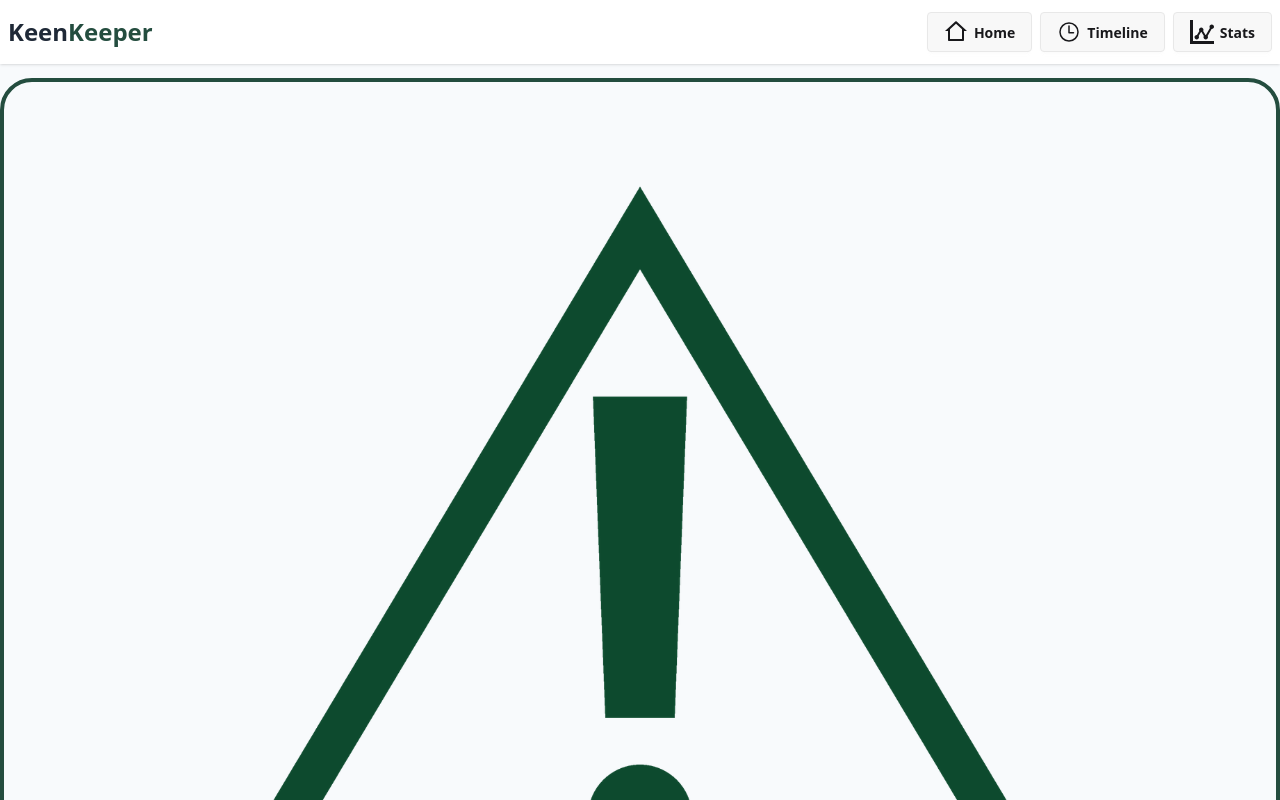
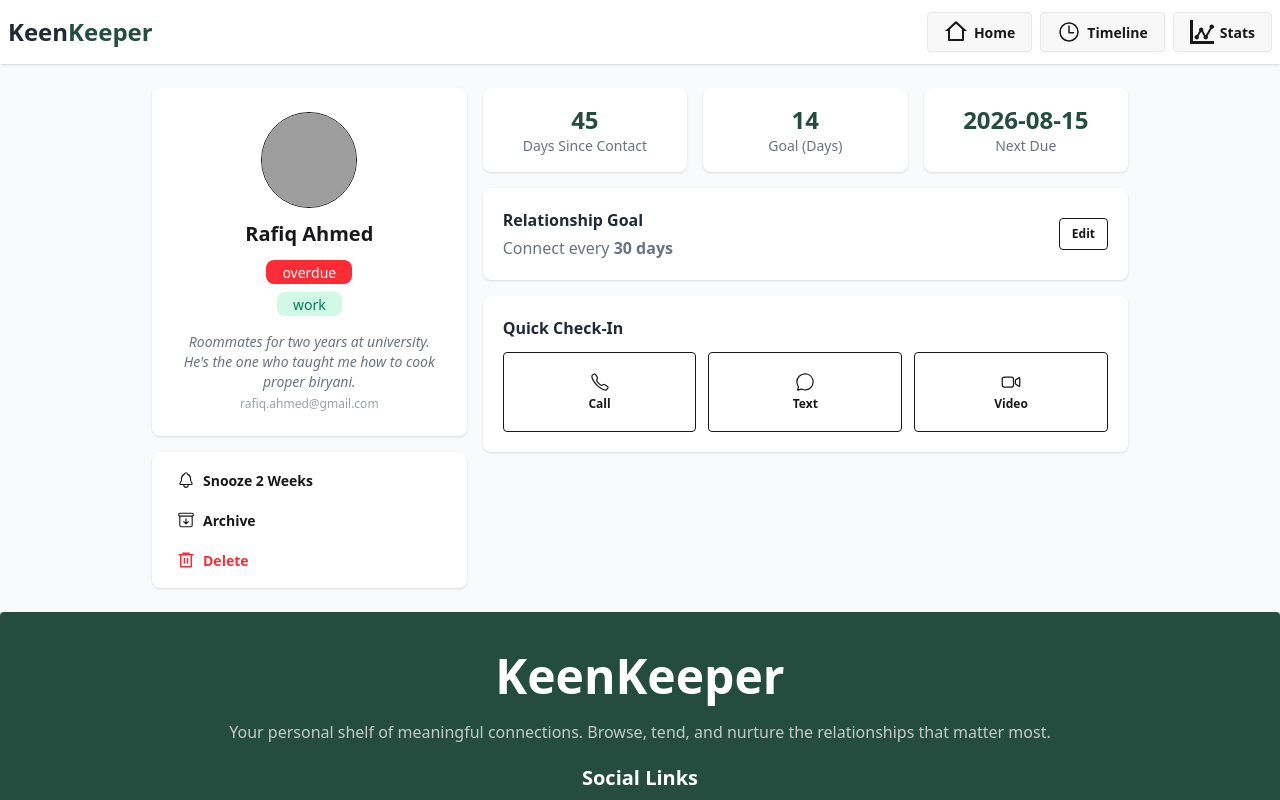
Before and after one commit to SAHIDUL-ISLAM/KeenKeeper, a Next.js app: page /card/1 in a window 1280 px wide. Before the commit this address had no page. Shown: the top 800 px of the page. Built offline with nearby package versions, Linux system fonts and the light colour scheme; grey boxes are pictures that could not be loaded.

Commit message:
some design fixed and single card details added

```diff
--- /dev/null
+++ b/src/app/card/[cardid]/page.jsx
@@ -0,0 +1,111 @@
+import React from 'react';
+import friends from '../../../../public/friends.json';
+import Image from 'next/image';
+import { IoArchiveOutline, IoCallOutline, IoChatbubbleOutline, IoNotificationsOutline, IoVideocamOutline } from 'react-icons/io5';
+import { RiDeleteBin6Line } from 'react-icons/ri';
+
+const cardpage = async ({ params }) => {
+    const { cardid } = await params;
+
+    const person = friends.find((f) => String(f.id) === cardid);
+
+    if (!person) {
+        return (
+            <div className="text-center py-20">
+                <h2 className="text-2xl font-bold text-[#244D3F]">Friend not found</h2>
+            </div>
+        );
+    }
+
+    return (
+<div className="max-w-5xl mx-auto p-6 grid grid-cols-1 md:grid-cols-3 gap-4">
+
+            <div className="md:col-span-1 flex flex-col gap-4">
+                <div className="card bg-base-100 shadow-sm items-center text-center p-6">
+                    <div className="w-24 h-24 rounded-full overflow-hidden border">
+                        <Image
+                            src={person.picture}
+                            height={96}
+                            width={96}
+                            alt={person.name}
+                            className="object-cover w-full h-full"
+                        />
+                    </div>
+                    <h2 className="text-xl font-bold mt-3">{person.name}</h2>
+
+                    <span className="badge bg-red-500 text-white border-none px-4 py-3 mt-3">
+                        {person.status}
+                    </span>
+                    <span className="badge bg-emerald-100 text-emerald-700 border-none px-4 py-3 mt-2">
+                        {person.tags}
+                    </span>
+
+                    <p className="text-gray-500 italic text-sm mt-4">{person.bio}</p>
+                    <p className="text-gray-400 text-xs mt-1">{person.email}</p>
+                </div>
+
+                <div className="card bg-base-100 shadow-sm p-2">
+                    <button className="btn btn-ghost justify-start gap-2 w-full">
+                        <IoNotificationsOutline className="text-lg" /> Snooze 2 Weeks
+                    </button>
+                    <button className="btn btn-ghost justify-start gap-2 w-full">
+                        <IoArchiveOutline className="text-lg" /> Archive
+                    </button>
+                    <button className="btn btn-ghost justify-start gap-2 w-full text-red-500">
+                        <RiDeleteBin6Line className="text-lg" /> Delete
+                    </button>
+                </div>
+            </div>
+
+
+            <div className="md:col-span-2 flex flex-col gap-4">
+
+                <div className="grid grid-col-2 sm:grid-cols-3 gap-4">
+                    <div className="card bg-base-100 shadow-sm items-center text-center p-4">
+                        <h3 className="text-2xl font-bold text-[#244D3F]">{person.days_since_contact}</h3>
+                        <p className="text-gray-500 text-sm">Days Since Contact</p>
+                    </div>
+                    <div className="card bg-base-100 shadow-sm items-center text-center p-4">
+                        <h3 className="text-2xl font-bold text-[#244D3F]">{person.goal}</h3>
+                        <p className="text-gray-500 text-sm">Goal (Days)</p>
+                    </div>
+                    <div className="card bg-base-100 shadow-sm items-center text-center p-4">
+                        <h3 className="text-2xl font-bold text-[#244D3F]">{person.next_due_date}</h3>
+                        <p className="text-gray-500 text-sm">Next Due</p>
+                    </div>
+                </div>
+
+
+                <div className="card bg-base-100 shadow-sm p-5 flex-row justify-between items-center">
+                    <div>
+                        <h3 className="font-bold text-[#1F2937]">Relationship Goal</h3>
+                        <p className="text-gray-500 mt-1">
+                            Connect every <span className="font-bold">30 days</span>
+                        </p>
+                    </div>
+                    <button className="btn btn-outline btn-sm">Edit</button>
+                </div>
+
+                <div className="card bg-base-100 shadow-sm p-5">
+                    <h3 className="font-bold text-[#1F2937] mb-3">Quick Check-In</h3>
+                    <div className="grid grid-cols-3 gap-3">
+                        <button className="btn btn-outline flex-col h-20 gap-1">
+                            <IoCallOutline className="text-xl" />
+                            <span className="text-xs">Call</span>
+                        </button>
+                        <button className="btn btn-outline flex-col h-20 gap-1">
+                            <IoChatbubbleOutline className="text-xl" />
+                            <span className="text-xs">Text</span>
+                        </button>
+                        <button className="btn btn-outline flex-col h-20 gap-1">
+                            <IoVideocamOutline className="text-xl" />
+                            <span className="text-xs">Video</span>
+                        </button>
+                    </div>
+                </div>
+            </div>
+        </div>
+    );
+};
+
+export default cardpage;
--- /dev/null
+++ b/src/app/card/page.jsx
@@ -0,0 +1,18 @@
+import React from 'react';
+import Link from 'next/link';
+import friends from '../../../public/friends.json';
+import FriendsCard from '@/components/FriendsCard';
+
+const cardpage = () => {
+    return (
+        <div className='grid grid-cols-1 sm:grid-cols-2 md:grid-cols-3 lg:grid-cols-4 gap-3.5 px-4 py-3.5'>
+            {friends.map((person) => (
+                <Link key={person.id} href={`/card/${person.id}`}>
+                    <FriendsCard person={person} />
+                </Link>
+            ))}
+        </div>
+    );
+};
+
+export default cardpage;
--- a/src/components/Banner.jsx
+++ b/src/components/Banner.jsx
@@ -1,7 +1,7 @@
 import Link from 'next/link';
 import React from 'react';
 
-const Banner = () => {
+const Banner = async() => {
     return (
         <div className='flex flex-col justify-center items-center px-4 pt-10 sm:pt-15 text-center border-[#97959540] mx-3.5 border-b-2'>
             <h1 className='text-3xl sm:text-4xl md:text-5xl font-bold text-[#244D3F] max-w-3xl'>
--- a/src/components/Footer.jsx
+++ b/src/components/Footer.jsx
@@ -15,9 +15,9 @@ const Footer = () => {
             <nav>
                 <h2 className='text-lg sm:text-xl font-semibold pb-2.5'>Social Links</h2>
                 <div className="grid grid-flow-col justify-center items-center gap-4">
-                <Link href={"/instagram"} className='bg-white p-2.5 rounded-full w-10 h-10 text-black border rounded-3xl flex items-center justify-center'><FaInstagram /></Link>
-                <Link href={"/facebook"}  className='bg-white p-2.5rounded-full w-10 h-10 text-black border rounded-3xl flex items-center justify-center'><CiFacebook /></Link>
-                <Link href={"/twitter"}  className='bg-white p-2.5rounded-full w-10 h-10 text-black border rounded-3xl flex items-center justify-center'><FaXTwitter /></Link>
+                <Link href={"/instagram"} className='bg-white p-2.5 rounded-full w-10 h-10 text-black border-white rounded-3xl flex items-center justify-center'><FaInstagram /></Link>
+                <Link href={"/facebook"}  className='bg-white p-2.5rounded-full w-10 h-10 text-black border-white rounded-3xl flex items-center justify-center'><CiFacebook /></Link>
+                <Link href={"/twitter"}  className='bg-white p-2.5rounded-full w-10 h-10 text-black border-white rounded-3xl flex items-center justify-center'><FaXTwitter /></Link>
                 </div>
             </nav>
             <div className="sm:flex justify-between items-center w-full border-t-2 border-[#97959540] text-[gray] pt-3">
--- a/src/components/FriendsCard.jsx
+++ b/src/components/FriendsCard.jsx
@@ -1,8 +1,10 @@
 import Image from "next/image";
+import Link from "next/link";
 
 const FriendsCard = ({person}) => {
     return (
         <div className=''>
+            <Link href={`/card/${person.id}`}>
             <div className="card bg-base-100 shadow-sm items-center text-center p-6">
                 <figure className="w-24 h-24 rounded-full overflow-hidden border">
                     <Image src={person.picture}
@@ -35,6 +37,7 @@ const FriendsCard = ({person}) => {
                     </div>
                 </div>
             </div>
+            </Link>
         </div>
     );
 };
```
